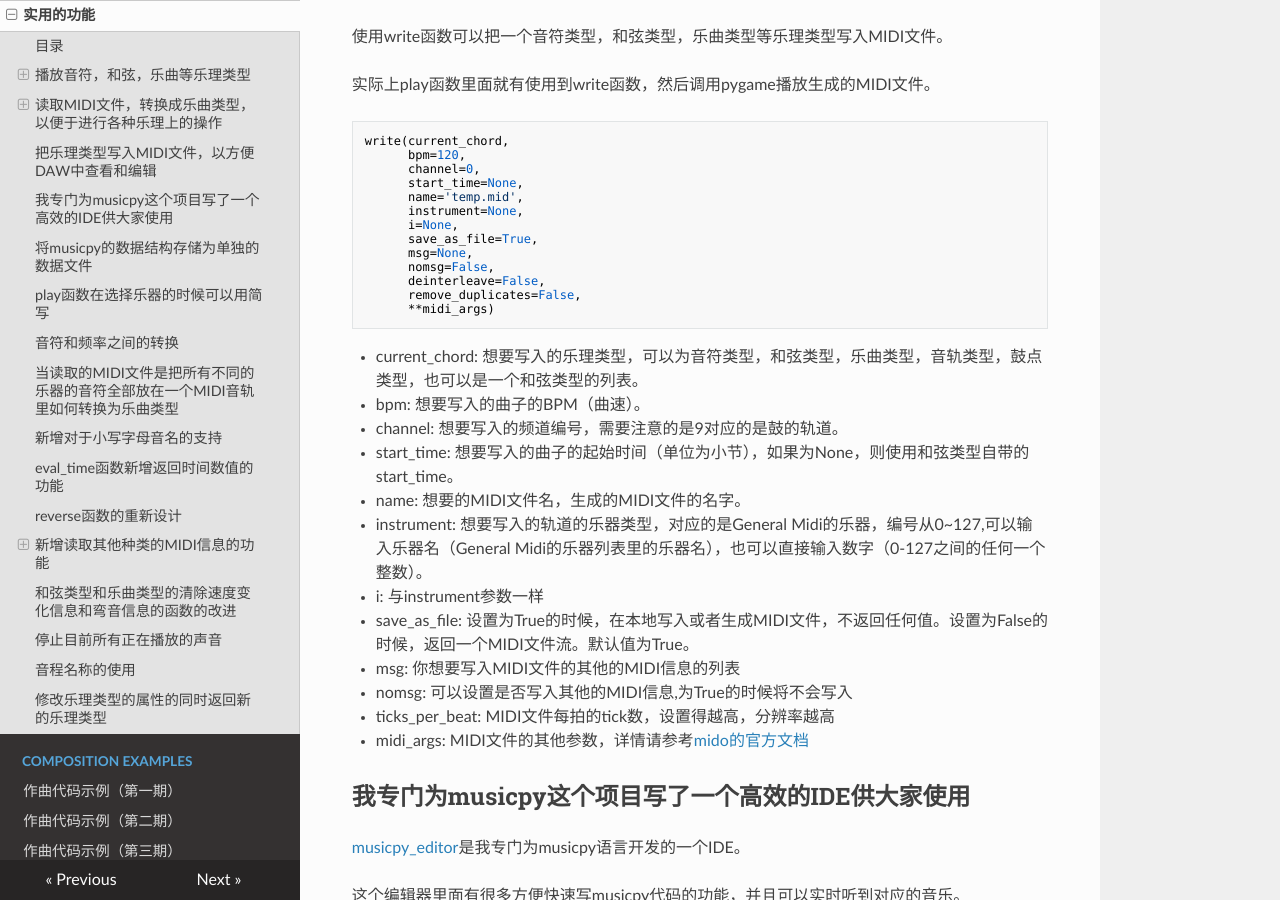
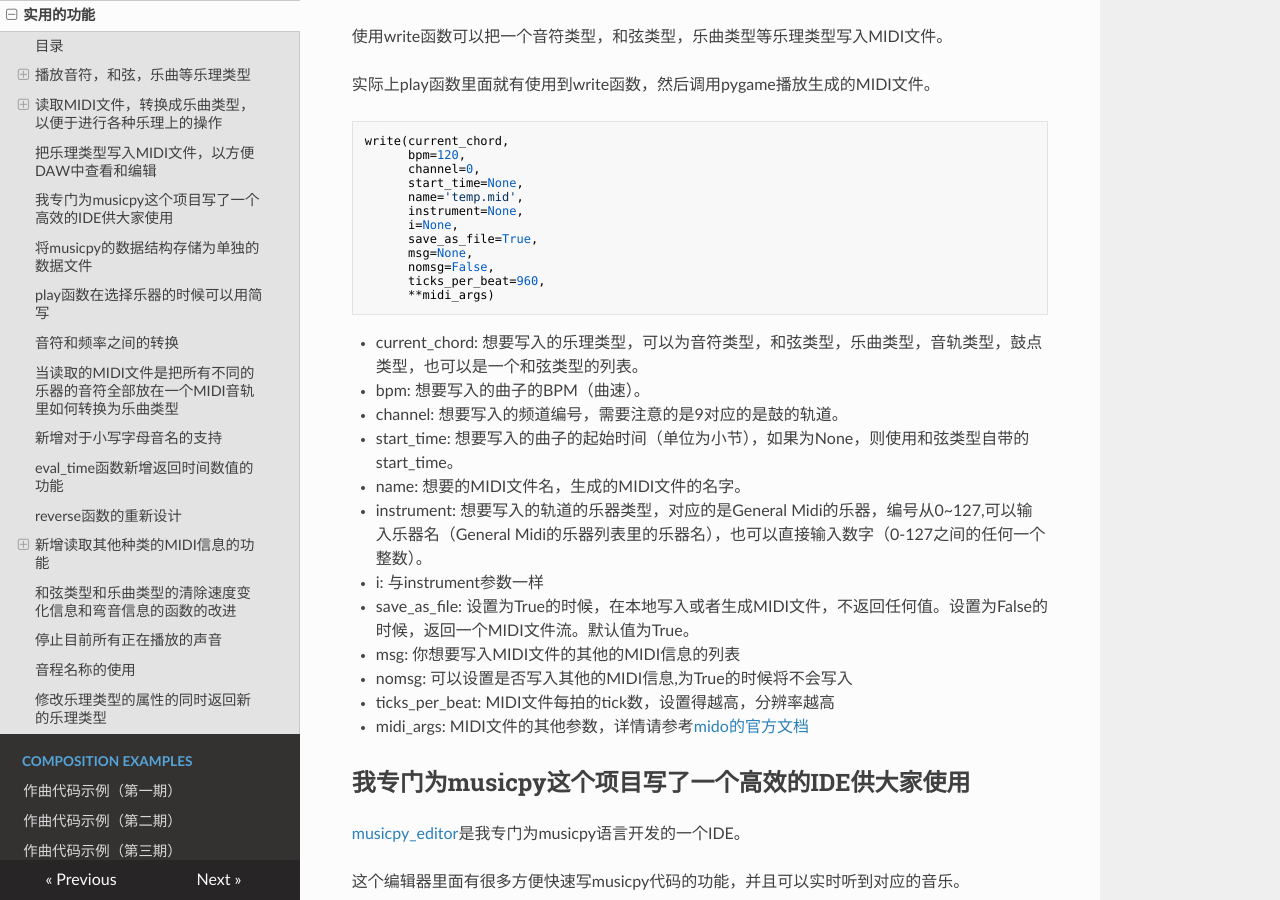
Before and after one commit to Rainbow-Dreamer/musicpy_docs_zh_CN, an MkDocs documentation site: the page built from docs/实用的功能.md, in a window 1280 px wide and 900 px high, scrolled down 2973 px. Built offline with MkDocs 1.6.1, drawn with Linux system fonts in a browser that asks for light colours; nearby versions of some CDN libraries.

Commit message:
Update 实用的功能.md

````diff
--- a/docs/实用的功能.md
+++ b/docs/实用的功能.md
@@ -136,8 +136,7 @@ write(current_chord,
       save_as_file=True,
       msg=None,
       nomsg=False,
-      deinterleave=False,
-      remove_duplicates=False,
+      ticks_per_beat=960,
       **midi_args)
 ```
 
````
